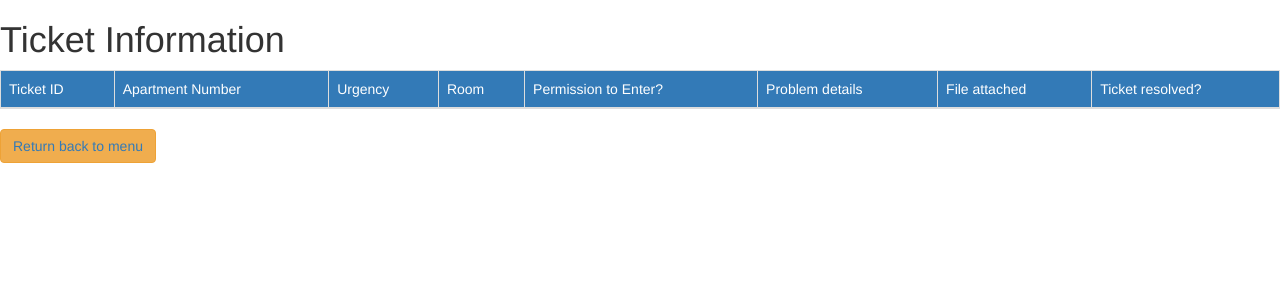
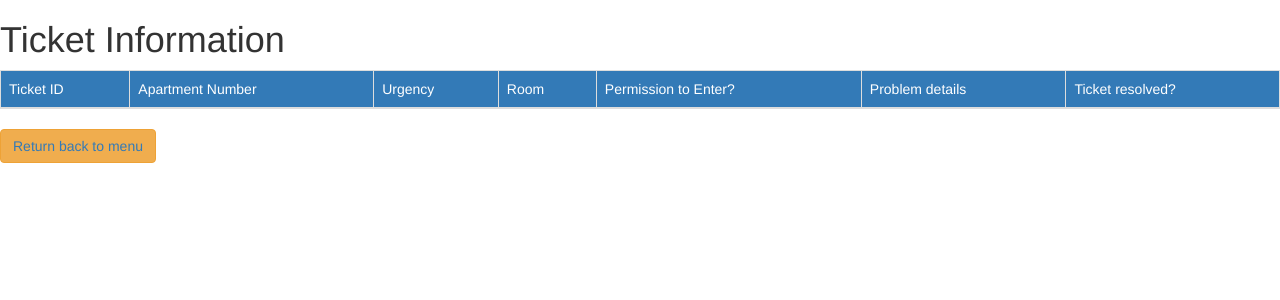
Before and after one commit to werabred/ticket_project, a Flask app: page /list in a window 1280 px wide. Shown: the top 300 px of the page. Run offline with Flask 2, Linux system fonts and the light colour scheme; data that the repository does not hold is empty; some libraries are stand-ins or nearby versions.

Commit message:
Update list.htm
s

```diff
--- a/templates/list.htm
+++ b/templates/list.htm
@@ -11,7 +11,6 @@
       <td>Room</td>
       <td>Permission to Enter?</td>
       <td>Problem details</td>
-      <td>File attached</td>
       <td>Ticket resolved?</td>
    </thead>
 
@@ -24,7 +23,6 @@
       <td>{{row[4]}}</td>
       <td>{{row[5]}}</td>
       <td>{{row[6]}}</td>
-      <td>{{row[7]}}</td>
    </tr>
    {% endfor %}
 </table>
```
